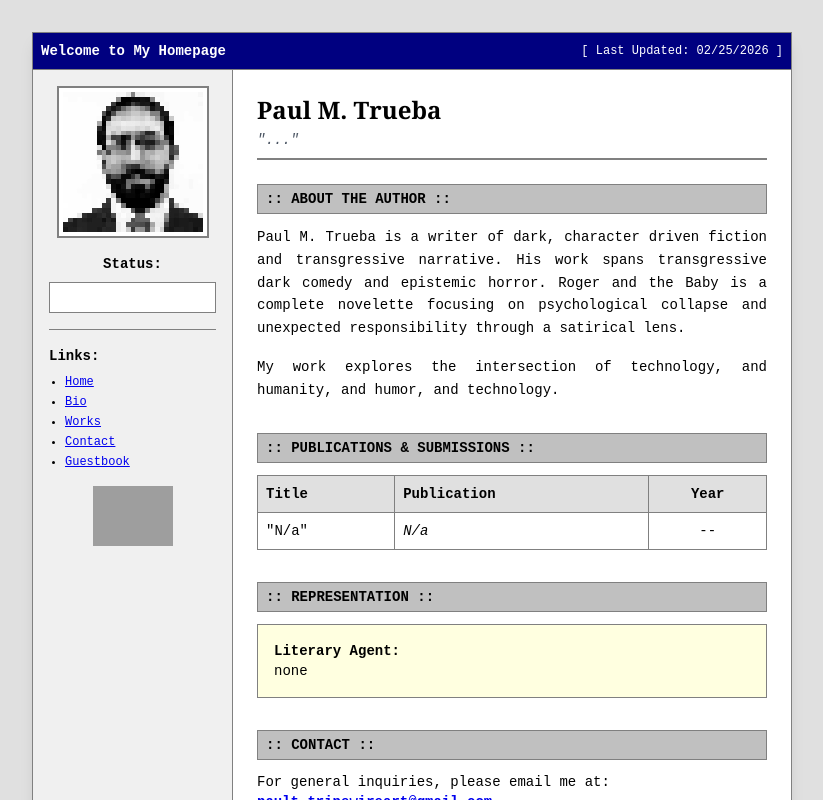
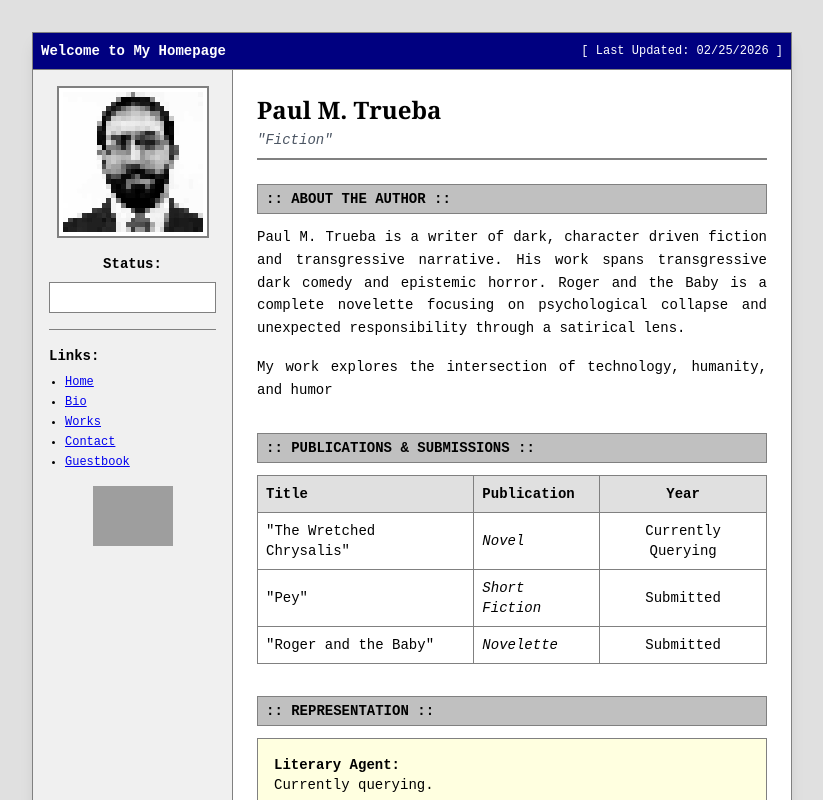
Before and after one commit to paulmtrueba/personal, a React (Vite) app: page / in a window 1280 px wide. Shown: the top 800 px of the page, without its empty margins (228-1051 px from the left). Built offline with nearby package versions, Linux system fonts and the light colour scheme; grey boxes are pictures that could not be loaded.

Commit message:
Update RetroBio.tsx

```diff
--- a/src/components/RetroBio.tsx
+++ b/src/components/RetroBio.tsx
@@ -102,7 +102,7 @@ export function RetroBio() {
                   Paul M. Trueba
                 </h1>
                 <p className="text-sm italic text-gray-600">
-                  "..."
+                  "Fiction"
                 </p>
               </div>
 
@@ -115,8 +115,8 @@ export function RetroBio() {
                   Paul M. Trueba is a writer of dark, character driven fiction and transgressive narrative. His work spans transgressive dark comedy and epistemic horror. Roger and the Baby is a complete novelette focusing on psychological collapse and unexpected responsibility through a satirical lens.
                 </p>
                 <p className="text-justify leading-relaxed">
-                  My work explores the intersection of technology, and humanity,
-                  and humor, and technology.
+                  My work explores the intersection of technology, humanity,
+                  and humor
                 </p>
               </div>
 
@@ -152,16 +152,44 @@ export function RetroBio() {
                   <tbody>
                     <tr>
                       <td className="border border-[#808080] p-2">
-                        "N/a"
+                        "The Wretched Chrysalis"
                       </td>
                       <td className="border border-[#808080] p-2">
-                        <i>N/a</i>
+                        <i>Novel</i>
                       </td>
                       <td
                         align="center"
                         className="border border-[#808080] p-2">
 
-                        --
+                        Currently Querying
+                      </td>
+                    </tr>
+                    <tr>
+                      <td className="border border-[#808080] p-2">
+                        "Pey"
+                      </td>
+                      <td className="border border-[#808080] p-2">
+                        <i>Short Fiction</i>
+                      </td>
+                      <td
+                        align="center"
+                        className="border border-[#808080] p-2">
+
+                        Submitted
+                      </td>
+                    </tr>
+                    <tr>
+                      <td className="border border-[#808080] p-2">
+                        "Roger and the Baby"
+                      </td>
+                      <td className="border border-[#808080] p-2">
+                        <i>Novelette</i>
+                      </td>
+                      <td
+                        align="center"
+                        className="border border-[#808080] p-2">
+
+                        Submitted
                       </td>
                     </tr>
                   </tbody>
@@ -175,7 +203,7 @@ export function RetroBio() {
                 </h2>
                 <div className="border border-[#808080] p-4 bg-[#ffffe0]">
                   <p className="font-bold">Literary Agent:</p>
-                  <p>none</p>
+                  <p>Currently querying.</p>
                 {/*
 
                   <p>Sarah Miller @ The Miller Agency</p>
```
